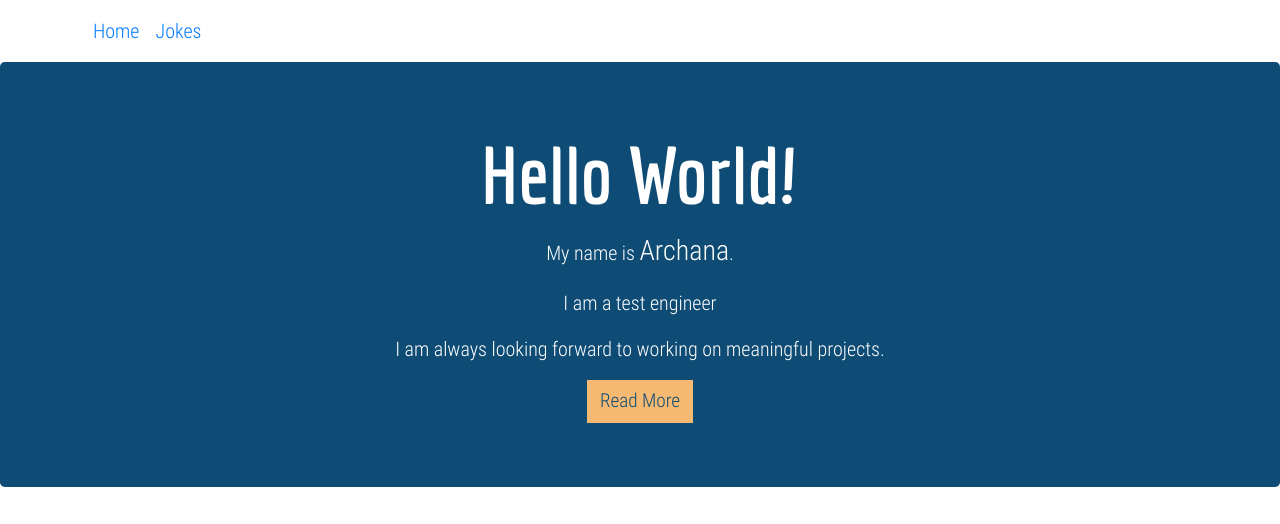
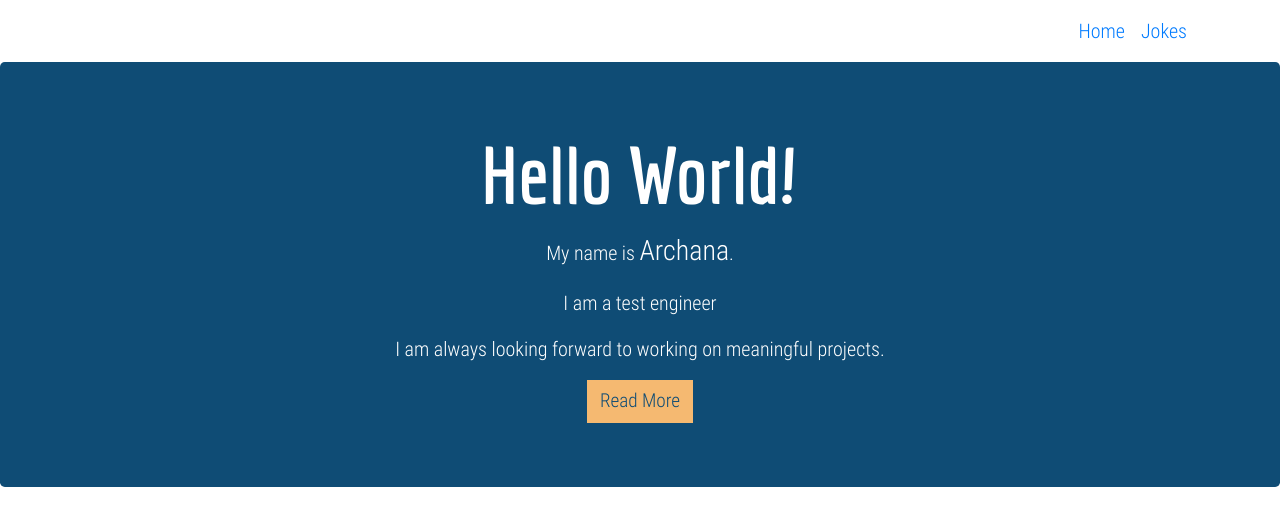
Before and after one commit to archanats/React-Portfolio, a React (Vite) app: page /home in a window 1280 px wide. Shown: the top 524 px of the page. Built offline with nearby package versions, Linux system fonts and the light colour scheme.

Commit message:
chore: nav & footer

```diff
--- a/src/components/Header.js
+++ b/src/components/Header.js
@@ -5,12 +5,6 @@ import { Navbar, Nav, NavbarToggler, Collapse, NavItem } from 'reactstrap';
 import About from './About';
 
 class Header extends Component {
-  style = {
-    display: 'inline-block',
-    margin: 10,
-    marginBottom: 30,
-  };
-
   state = { isNavOpen: false, displayBio: false };
 
   toggleNav = () => this.setState({ isNavOpen: !this.state.isNavOpen });
@@ -21,12 +15,12 @@ class Header extends Component {
 
   render() {
     return (
-      <div>
+      <>
         <Navbar expand="md">
           <div className="container">
             <NavbarToggler onClick={this.toggleNav} />
             <Collapse isOpen={this.state.isNavOpen} navbar>
-              <Nav navbar>
+              <Nav className="ml-auto" navbar>
                 <NavItem>
                   <NavLink className="nav-link" to="/home">
                     Home
@@ -45,7 +39,7 @@ class Header extends Component {
           displayBio={this.state.displayBio}
           toggleDisplayBio={this.toggleDisplayBio}
         />
-      </div>
+      </>
     );
   }
 }
--- a/src/index.html
+++ b/src/index.html
@@ -1,12 +1,6 @@
 <!DOCTYPE html>
 <html lang="en">
   <head>
-    <link
-      rel="stylesheet"
-      href="https://maxcdn.bootstrapcdn.com/bootstrap/4.0.0/css/bootstrap.min.css"
-      integrity="sha384-Gn5384xqQ1aoWXA+058RXPxPg6fy4IWvTNh0E263XmFcJlSAwiGgFAW/dAiS6JXm"
-      crossorigin="anonymous"
-    />
     <title>Portfolio</title>
   </head>
   <body>
--- a/src/index.js
+++ b/src/index.js
@@ -2,6 +2,8 @@ import React from 'react';
 import ReactDOM from 'react-dom';
 import App from './components/App';
 
+import 'bootstrap/dist/css/bootstrap.min.css';
+import 'font-awesome/css/font-awesome.min.css';
 import './index.css';
 
 ReactDOM.render(<App />, document.getElementById('root'));
```
Also changed, not shown: package.json (+6 -1 lines), src/index.css (+23 -0 lines), 1 other file (tests, documents, lock files or other folders).
